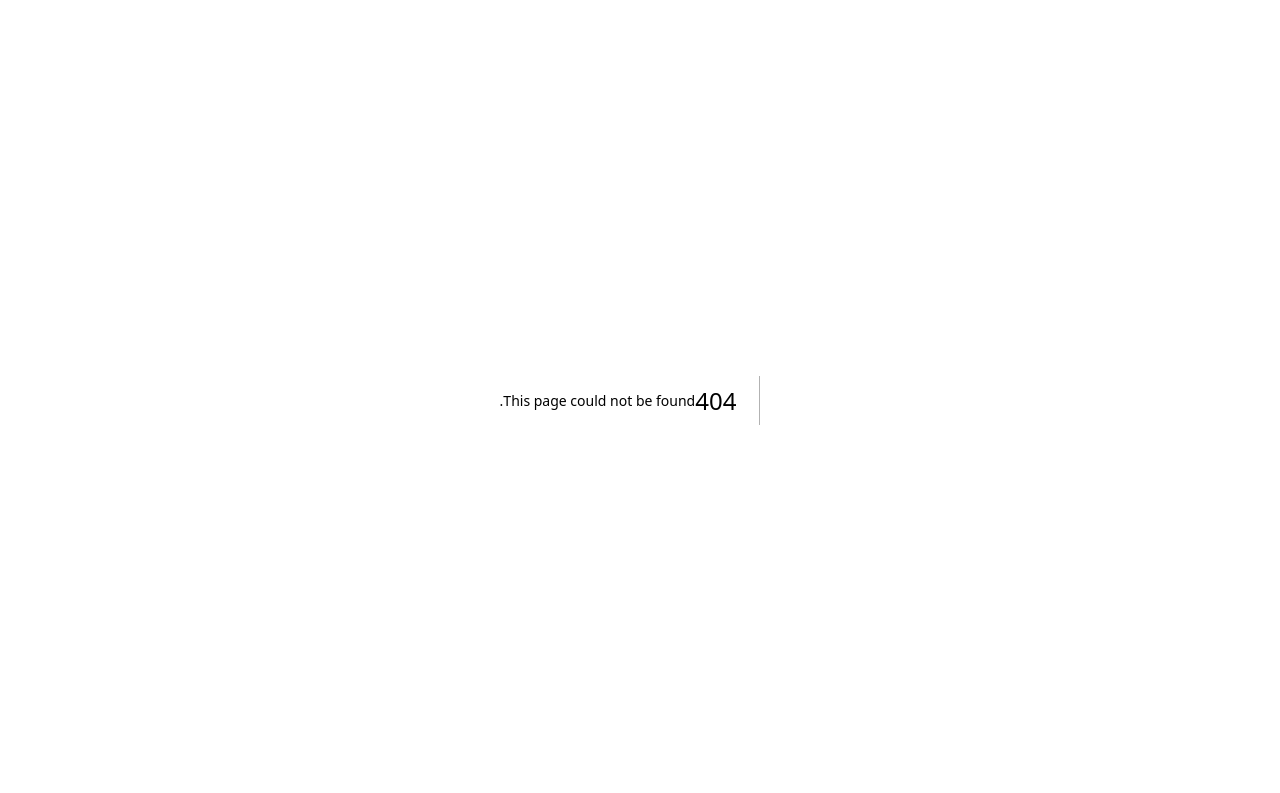
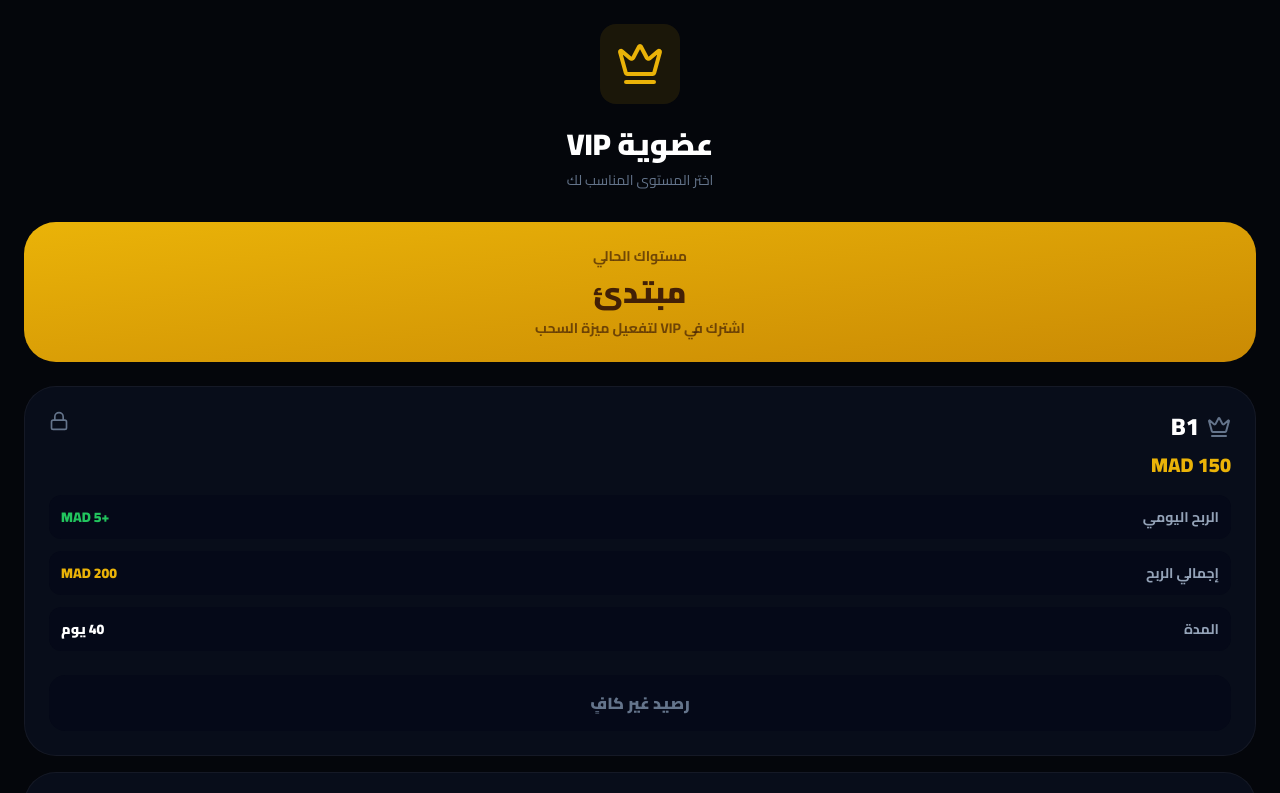
Before and after one commit to lahsanaskouk-png/REDIL, a Next.js app: page /dashboard/vip in a window 1280 px wide. Before the commit this address had no page. Shown: the top 793 px of the page. Built offline with nearby package versions, Linux system fonts and the light colour scheme.

Commit message:
Create page.tsx

```diff
--- /dev/null
+++ b/src/app/dashboard/vip/page.tsx
@@ -0,0 +1,289 @@
+'use client'
+
+import { useState, useEffect } from 'react'
+import { Crown, TrendingUp, Lock, CheckCircle2 } from 'lucide-react'
+import { supabase } from '@/lib/supabase'
+
+const vipLevels = [
+  { level: 'B1', price: 150, dailyProfit: 5, totalProfit: 200, days: 40 },
+  { level: 'B2', price: 500, dailyProfit: 18, totalProfit: 720, days: 40 },
+  { level: 'B3', price: 1000, dailyProfit: 38, totalProfit: 1520, days: 40 },
+  { level: 'B4', price: 2000, dailyProfit: 78, totalProfit: 3120, days: 40 },
+  { level: 'B5', price: 4000, dailyProfit: 160, totalProfit: 6400, days: 40 },
+  { level: 'B6', price: 8000, dailyProfit: 328, totalProfit: 13120, days: 40 },
+  { level: 'B7', price: 16000, dailyProfit: 668, totalProfit: 26720, days: 40 },
+  { level: 'B8', price: 32000, dailyProfit: 1348, totalProfit: 53920, days: 40 },
+  { level: 'B9', price: 64000, dailyProfit: 2708, totalProfit: 108320, days: 40 },
+]
+
+export default function VIPPage() {
+  const [currentVip, setCurrentVip] = useState<string | null>(null)
+  const [balance, setBalance] = useState(0)
+  const [showPurchase, setShowPurchase] = useState<any>(null)
+
+  useEffect(() => {
+    fetchUserData()
+  }, [])
+
+  const fetchUserData = async () => {
+    const { data: { user } } = await supabase.auth.getUser()
+    if (!user) return
+
+    const { data } = await supabase
+      .from('users')
+      .select('vip_level, balance')
+      .eq('id', user.id)
+      .single()
+
+    if (data) {
+      setCurrentVip(data.vip_level)
+      setBalance(data.balance || 0)
+    }
+  }
+
+  return (
+    <div className="p-6 space-y-6 animate-fadeIn">
+      {/* Header */}
+      <div className="text-center mb-8">
+        <div className="inline-block p-4 bg-yellow-500/10 rounded-2xl mb-4">
+          <Crown className="w-12 h-12 text-yellow-500" />
+        </div>
+        <h1 className="text-3xl font-black text-white mb-2">عضوية VIP</h1>
+        <p className="text-slate-500 text-sm">اختر المستوى المناسب لك</p>
+      </div>
+
+      {/* الحالة الحالية */}
+      <div className="bg-gradient-to-br from-yellow-500 to-yellow-600 rounded-[2rem] p-6 shadow-3xl">
+        <div className="text-center">
+          <p className="text-yellow-950/70 text-sm font-bold mb-2">مستواك الحالي</p>
+          <p className="text-3xl font-black text-yellow-950 mb-2">
+            {currentVip || 'مبتدئ'}
+          </p>
+          {!currentVip && (
+            <p className="text-yellow-950/70 text-sm font-bold">
+              اشترك في VIP لتفعيل ميزة السحب
+            </p>
+          )}
+        </div>
+      </div>
+
+      {/* مستويات VIP */}
+      <div className="space-y-4">
+        {vipLevels.map((vip) => (
+          <VIPCard
+            key={vip.level}
+            vip={vip}
+            currentVip={currentVip}
+            balance={balance}
+            onPurchase={() => setShowPurchase(vip)}
+          />
+        ))}
+      </div>
+
+      {/* نافذة الشراء */}
+      {showPurchase && (
+        <PurchaseModal
+          vip={showPurchase}
+          balance={balance}
+          onClose={() => setShowPurchase(null)}
+          onSuccess={fetchUserData}
+        />
+      )}
+    </div>
+  )
+}
+
+function VIPCard({
+  vip,
+  currentVip,
+  balance,
+  onPurchase,
+}: {
+  vip: any
+  currentVip: string | null
+  balance: number
+  onPurchase: () => void
+}) {
+  const isOwned = currentVip === vip.level
+  const canAfford = balance >= vip.price
+
+  return (
+    <div
+      className={`bg-[#0a0f1e]/80 backdrop-blur-2xl rounded-[2rem] p-6 border shadow-3xl transition-all ${
+        isOwned
+          ? 'border-yellow-500/50 bg-yellow-500/5'
+          : 'border-white/5 hover:border-yellow-500/20'
+      }`}
+    >
+      <div className="flex items-start justify-between mb-4">
+        <div>
+          <div className="flex items-center gap-2 mb-2">
+            <Crown
+              className={`w-6 h-6 ${isOwned ? 'text-yellow-500' : 'text-slate-500'}`}
+            />
+            <h3 className="text-2xl font-black text-white">{vip.level}</h3>
+            {isOwned && (
+              <CheckCircle2 className="w-5 h-5 text-yellow-500" />
+            )}
+          </div>
+          <p className="text-yellow-500 font-black text-xl">{vip.price} MAD</p>
+        </div>
+
+        {!canAfford && !isOwned && (
+          <Lock className="w-5 h-5 text-slate-500" />
+        )}
+      </div>
+
+      <div className="space-y-3 mb-6">
+        <div className="flex items-center justify-between p-3 bg-slate-950/50 rounded-xl">
+          <span className="text-slate-400 text-sm font-bold">الربح اليومي</span>
+          <span className="text-green-500 font-black text-sm">
+            +{vip.dailyProfit} MAD
+          </span>
+        </div>
+
+        <div className="flex items-center justify-between p-3 bg-slate-950/50 rounded-xl">
+          <span className="text-slate-400 text-sm font-bold">إجمالي الربح</span>
+          <span className="text-yellow-500 font-black text-sm">
+            {vip.totalProfit} MAD
+          </span>
+        </div>
+
+        <div className="flex items-center justify-between p-3 bg-slate-950/50 rounded-xl">
+          <span className="text-slate-400 text-sm font-bold">المدة</span>
+          <span className="text-white font-black text-sm">{vip.days} يوم</span>
+        </div>
+      </div>
+
+      {!isOwned && (
+        <button
+          onClick={onPurchase}
+          disabled={!canAfford}
+          className={`w-full py-4 rounded-2xl font-black transition-all ${
+            canAfford
+              ? 'bg-yellow-500 text-yellow-950 hover:bg-yellow-400 active:scale-95'
+              : 'bg-slate-950/50 text-slate-500 cursor-not-allowed'
+          }`}
+        >
+          {canAfford ? 'شراء الآن' : 'رصيد غير كافٍ'}
+        </button>
+      )}
+
+      {isOwned && (
+        <div className="bg-yellow-500/10 border border-yellow-500/20 rounded-2xl p-4 text-center">
+          <p className="text-yellow-500 font-black text-sm">
+            ✓ مشترك حالياً
+          </p>
+        </div>
+      )}
+    </div>
+  )
+}
+
+function PurchaseModal({
+  vip,
+  balance,
+  onClose,
+  onSuccess,
+}: {
+  vip: any
+  balance: number
+  onClose: () => void
+  onSuccess: () => void
+}) {
+  const [loading, setLoading] = useState(false)
+
+  const handlePurchase = async () => {
+    if (balance < vip.price) {
+      alert('رصيد غير كافٍ')
+      return
+    }
+
+    setLoading(true)
+
+    try {
+      const { data: { user } } = await supabase.auth.getUser()
+      if (!user) return
+
+      // خصم السعر من الرصيد
+      const newBalance = balance - vip.price
+
+      // تحديث المستوى والرصيد
+      const { error } = await supabase
+        .from('users')
+        .update({
+          vip_level: vip.level,
+          balance: newBalance,
+          vip_started_at: new Date().toISOString(),
+        })
+        .eq('id', user.id)
+
+      if (!error) {
+        alert(`تم! أنت الآن عضو ${vip.level}`)
+        onSuccess()
+        onClose()
+      }
+    } catch (err) {
+      console.error('Purchase error:', err)
+      alert('حدث خطأ، يرجى المحاولة مرة أخرى')
+    } finally {
+      setLoading(false)
+    }
+  }
+
+  return (
+    <div className="fixed inset-0 bg-black/80 backdrop-blur-sm z-50 flex items-center justify-center p-6">
+      <div className="bg-[#0a0f1e] rounded-[2rem] p-6 max-w-md w-full border border-white/10 animate-fadeIn">
+        <div className="text-center mb-6">
+          <Crown className="w-16 h-16 text-yellow-500 mx-auto mb-4" />
+          <h2 className="text-2xl font-black text-white mb-2">
+            تأكيد الشراء
+          </h2>
+          <p className="text-slate-400 text-sm">
+            أنت على وشك الاشتراك في {vip.level}
+          </p>
+        </div>
+
+        <div className="space-y-3 mb-6">
+          <div className="flex items-center justify-between p-4 bg-slate-950/50 rounded-xl">
+            <span className="text-slate-400 font-bold">المستوى</span>
+            <span className="text-white font-black">{vip.level}</span>
+          </div>
+
+          <div className="flex items-center justify-between p-4 bg-slate-950/50 rounded-xl">
+            <span className="text-slate-400 font-bold">السعر</span>
+            <span className="text-yellow-500 font-black">{vip.price} MAD</span>
+          </div>
+
+          <div className="flex items-center justify-between p-4 bg-slate-950/50 rounded-xl">
+            <span className="text-slate-400 font-bold">رصيدك الحالي</span>
+            <span className="text-white font-black">{balance} MAD</span>
+          </div>
+
+          <div className="flex items-center justify-between p-4 bg-green-500/10 border border-green-500/20 rounded-xl">
+            <span className="text-green-400 font-bold">الرصيد بعد الشراء</span>
+            <span className="text-green-500 font-black">
+              {balance - vip.price} MAD
+            </span>
+          </div>
+        </div>
+
+        <div className="flex gap-3">
+          <button
+            onClick={onClose}
+            className="flex-1 bg-slate-950/50 text-white py-4 rounded-2xl font-black hover:bg-slate-950 transition-all"
+          >
+            إلغاء
+          </button>
+          <button
+            onClick={handlePurchase}
+            disabled={loading}
+            className="flex-1 bg-yellow-500 text-yellow-950 py-4 rounded-2xl font-black hover:bg-yellow-400 transition-all active:scale-95 disabled:opacity-50"
+          >
+            {loading ? 'جاري المعالجة...' : 'تأكيد الشراء'}
+          </button>
+        </div>
+      </div>
+    </div>
+  )
+}
```
